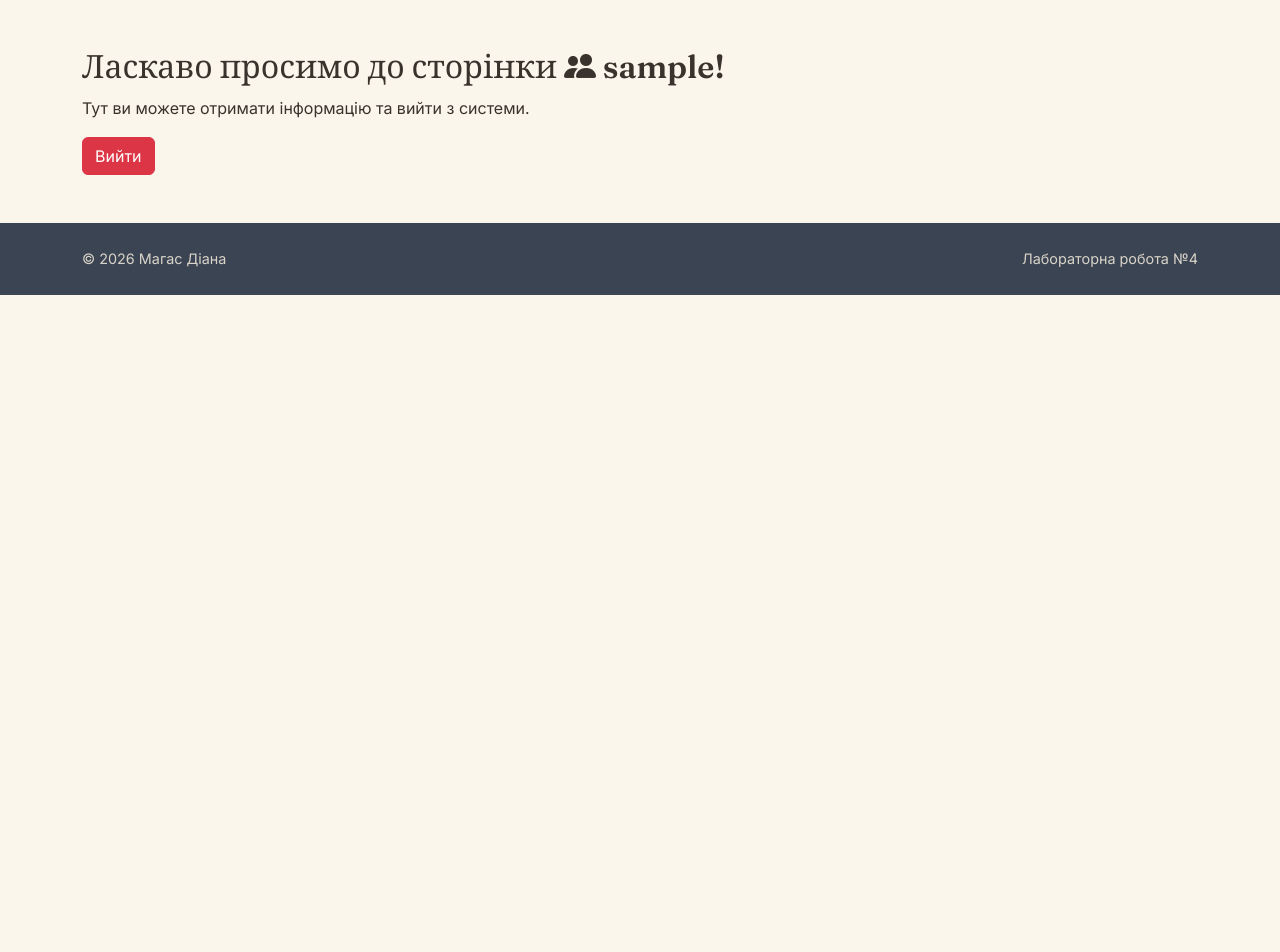
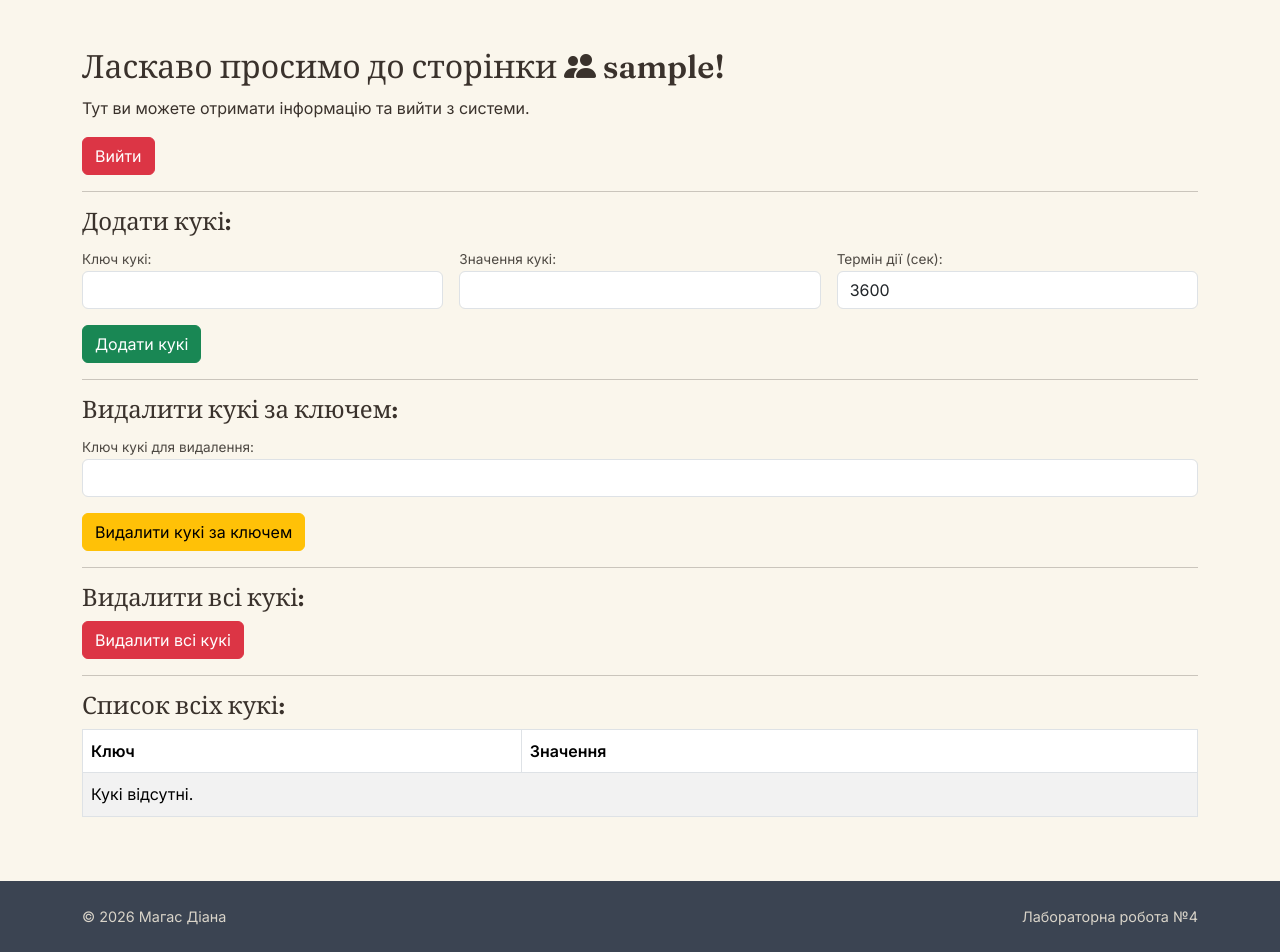
Before and after one commit to Diana-Magas/flask-app-lab, a Flask app: page /users/profile in a window 1280 px wide. Shown: the part 58-1010 px from the top of the page. Before the commit the page ends 353 px from the top, so only its background shows below. Run offline with Flask 3, Linux system fonts and the light colour scheme; the visitor is signed in with stand-in values (Sample User, id 1).

Commit message:
feat(users): add task 2

```diff
--- a/app/users/templates/users/profile.html
+++ b/app/users/templates/users/profile.html
@@ -14,5 +14,90 @@ content %}
   <form method="POST" action="{{ url_for('users.logout') }}">
     <button type="submit" class="btn btn-danger">Вийти</button>
   </form>
+
+  <hr />
+
+  <h2 class="h4">Додати кукі:</h2>
+  <form method="POST" action="{{ url_for('users.add_cookie') }}">
+    <div class="row g-3 mb-3">
+      <div class="col-md-4">
+        <label for="key" class="form-label">Ключ кукі:</label>
+        <input type="text" class="form-control" id="key" name="key" required />
+      </div>
+      <div class="col-md-4">
+        <label for="value" class="form-label">Значення кукі:</label>
+        <input
+          type="text"
+          class="form-control"
+          id="value"
+          name="value"
+          required
+        />
+      </div>
+      <div class="col-md-4">
+        <label for="seconds" class="form-label">Термін дії (сек):</label>
+        <input
+          type="number"
+          class="form-control"
+          id="seconds"
+          name="seconds"
+          min="1"
+          value="3600"
+          required
+        />
+      </div>
+    </div>
+    <button type="submit" class="btn btn-success">Додати кукі</button>
+  </form>
+
+  <hr />
+
+  <h2 class="h4">Видалити кукі за ключем:</h2>
+  <form method="POST" action="{{ url_for('users.delete_cookie') }}">
+    <label for="delete_key" class="form-label">Ключ кукі для видалення:</label>
+    <input
+      type="text"
+      class="form-control mb-3"
+      id="delete_key"
+      name="key"
+      required
+    />
+    <button type="submit" class="btn btn-warning">
+      Видалити кукі за ключем
+    </button>
+  </form>
+
+  <hr />
+
+  <h2 class="h4">Видалити всі кукі:</h2>
+  <form method="POST" action="{{ url_for('users.delete_all_cookies') }}">
+    <button type="submit" class="btn btn-danger">Видалити всі кукі</button>
+  </form>
+
+  <hr />
+
+  <h2 class="h4">Список всіх кукі:</h2>
+  <div class="table-responsive">
+    <table class="table table-striped table-bordered">
+      <thead>
+        <tr>
+          <th>Ключ</th>
+          <th>Значення</th>
+        </tr>
+      </thead>
+      <tbody>
+        {% for cookie in cookies %}
+        <tr>
+          <td>{{ cookie.key }}</td>
+          <td class="text-break">{{ cookie.value }}</td>
+        </tr>
+        {% else %}
+        <tr>
+          <td colspan="2">Кукі відсутні.</td>
+        </tr>
+        {% endfor %}
+      </tbody>
+    </table>
+  </div>
 </div>
 {% endblock %}
--- a/app/users/views.py
+++ b/app/users/views.py
@@ -1,4 +1,7 @@
-from flask import request, redirect, url_for, render_template, flash, session
+from flask import (
+    request, redirect, url_for, render_template,
+    flash, session, make_response, current_app,
+)
 from . import users_bp
 
 USERNAME = "diana"
@@ -50,8 +53,88 @@ def profile():
         flash("Спочатку увійдіть у систему!", "error")
         return redirect(url_for("users.login"))
 
+    session_cookie = current_app.config.get("SESSION_COOKIE_NAME", "session")
+
+    cookies = [
+        {"key": key, "value": value}
+        for key, value in request.cookies.items()
+        if key != session_cookie
+    ]
+
     return render_template(
         "users/profile.html",
         title="Профіль",
         username=session["username"],
+        cookies=cookies,
     )
+
+
+@users_bp.route("/profile/cookies/add", methods=["POST"])
+def add_cookie():
+    if "username" not in session:
+        flash("Спочатку увійдіть у систему!", "error")
+        return redirect(url_for("users.login"))
+
+    key = request.form.get("key", "").strip()
+    value = request.form.get("value", "")
+    seconds = request.form.get("seconds", "3600")
+    session_cookie = current_app.config.get("SESSION_COOKIE_NAME", "session")
+
+    if not key or key.lower() == session_cookie.lower():
+        flash("Вкажіть коректний ключ кукі!", "error")
+        return redirect(url_for("users.profile"))
+
+    try:
+        seconds = int(seconds)
+        if seconds < 1:
+            raise ValueError
+    except ValueError:
+        flash("Термін дії має бути додатним числом секунд!", "error")
+        return redirect(url_for("users.profile"))
+
+    response = make_response(redirect(url_for("users.profile")))
+    response.set_cookie(key, value, max_age=seconds, samesite="Lax")
+
+    flash(f"Кукі «{key}» успішно додано!", "success")
+    return response
+
+
+@users_bp.route("/profile/cookies/delete", methods=["POST"])
+def delete_cookie():
+    if "username" not in session:
+        flash("Спочатку увійдіть у систему!", "error")
+        return redirect(url_for("users.login"))
+
+    key = request.form.get("key", "").strip()
+    session_cookie = current_app.config.get("SESSION_COOKIE_NAME", "session")
+
+    if key == session_cookie:
+        flash("Не можна видалити кукі сесії цим способом!", "error")
+        return redirect(url_for("users.profile"))
+
+    if not key or key not in request.cookies:
+        flash("Кукі з таким ключем не знайдено!", "error")
+        return redirect(url_for("users.profile"))
+
+    response = make_response(redirect(url_for("users.profile")))
+    response.delete_cookie(key)
+
+    flash(f"Кукі «{key}» успішно видалено!", "success")
+    return response
+
+
+@users_bp.route("/profile/cookies/delete-all", methods=["POST"])
+def delete_all_cookies():
+    if "username" not in session:
+        flash("Спочатку увійдіть у систему!", "error")
+        return redirect(url_for("users.login"))
+
+    session_cookie = current_app.config.get("SESSION_COOKIE_NAME", "session")
+    response = make_response(redirect(url_for("users.profile")))
+
+    for key in request.cookies:
+        if key != session_cookie:
+            response.delete_cookie(key)
+
+    flash("Усі користувацькі кукі видалено!", "success")
+    return response
```
